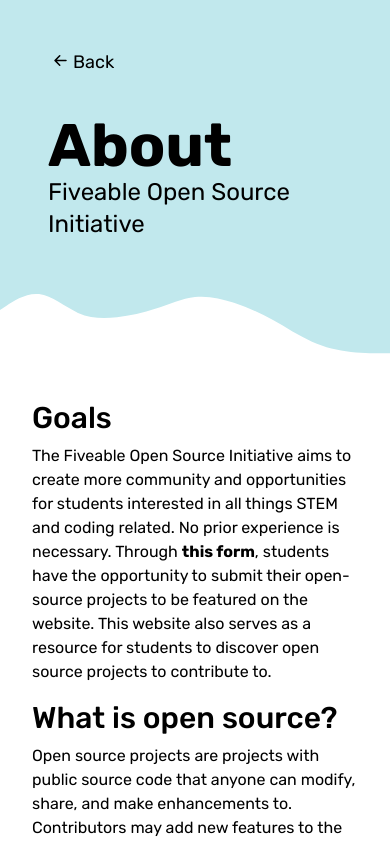
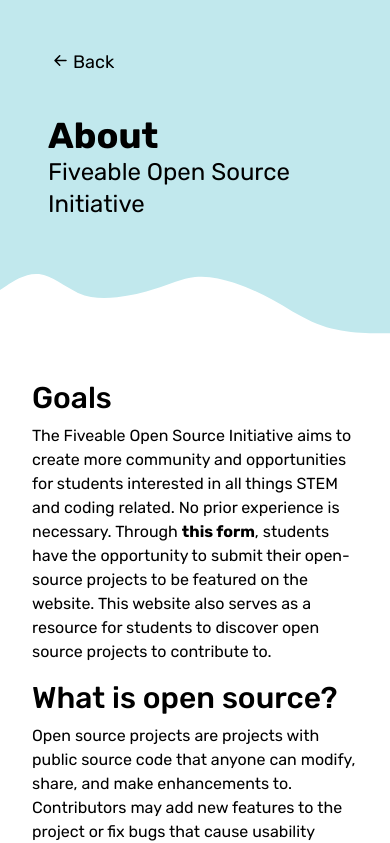
Before and after one commit to thinkfiveable/open, a Next.js app: page /about in a window 390 px wide. Shown: the top 843 px of the page. Built offline with nearby package versions, Linux system fonts and the light colour scheme.

Commit message:
feat(Contributor): layout title made compatible for mobile

```diff
--- a/components/layout.js
+++ b/components/layout.js
@@ -15,7 +15,7 @@ function Layout({ subtitle, title, authors, publishDate, children }) {
                     </div>
                 </Link>
                 <div>
-                    <h1 className="font-rubik font-bold text-6xl">{title}</h1>
+                    <h1 className="font-rubik font-bold lg:text-6xl text-4xl">{title}</h1>
                     {subtitle && <h3 className="font-rubik text-2xl">{subtitle}</h3>}
                     <p className="font-rubik font-light text-2xl leading-relaxed">{publishDate}</p>
                 </div>
```
